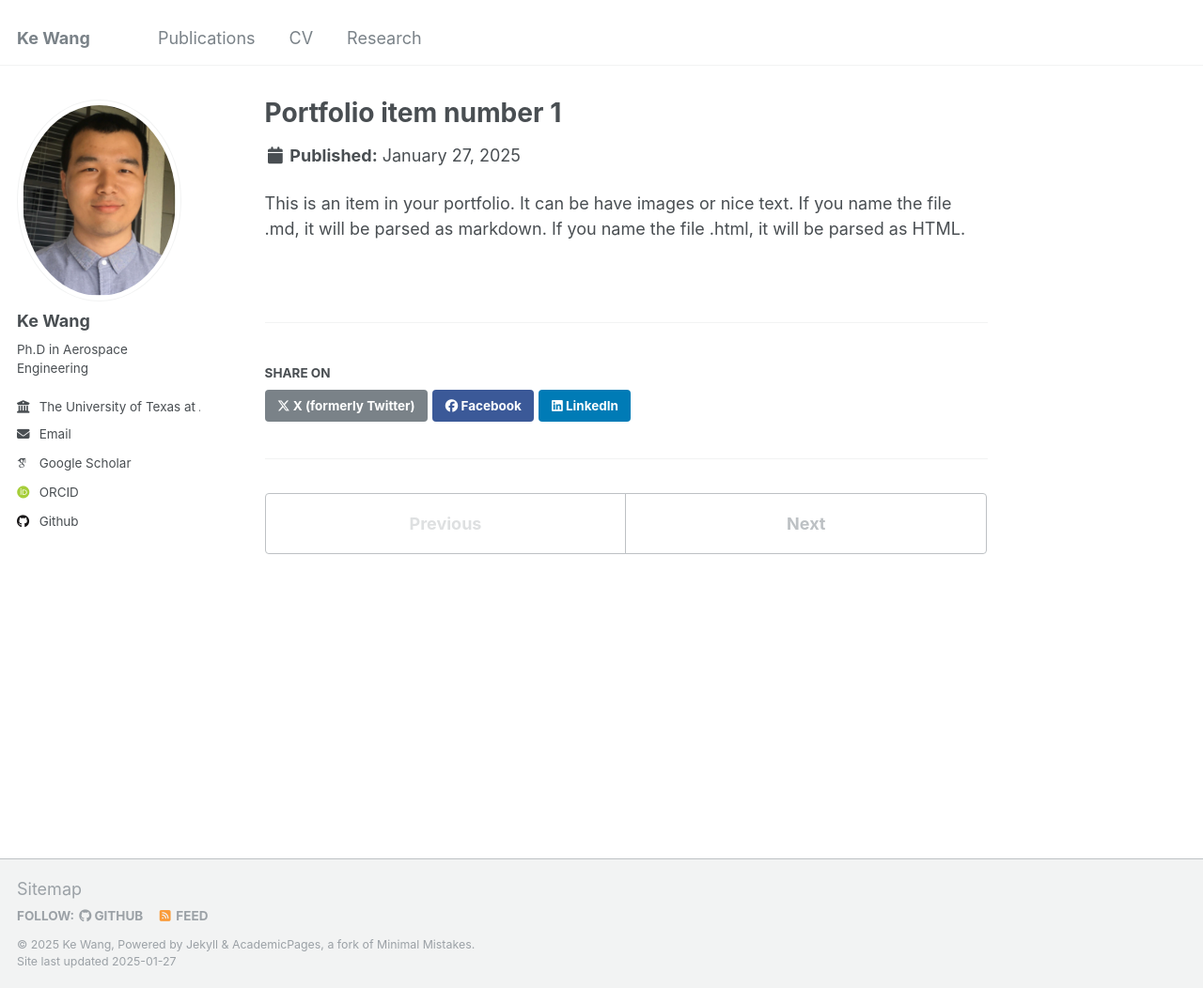
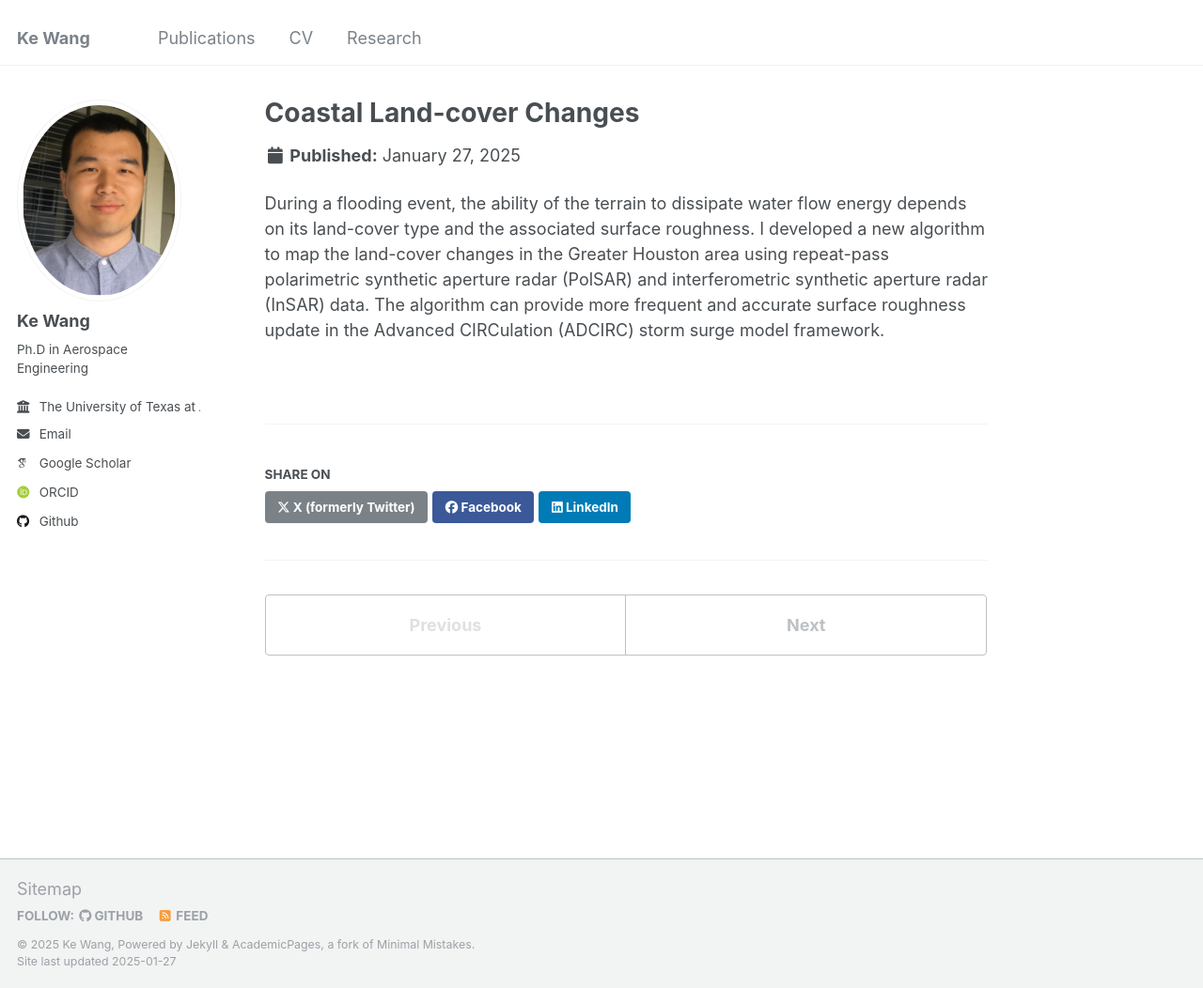
Before and after one commit to aik9508/aik9508.github.io, a Jekyll site: the page built from _research/research-1.md, in a window 1280 px wide and 1052 px high. Shown: the whole window at 94% size. Built offline with Jekyll 4.4.1, drawn with Linux system fonts in a browser that asks for light colours; some web fonts are replaced.

Commit message:
update research-1.md

```diff
--- a/_research/research-1.md
+++ b/_research/research-1.md
@@ -1,7 +1,7 @@
 ---
-title: "Portfolio item number 1"
-excerpt: "Short description of portfolio item number 1<br/><img src='/images/500x300.png'>"
-collection: portfolio
+title: "Coastal Land-cover Changes"
+excerpt: "Coastal Land-cover Changes<br/><img src='/images/research-figure-1.png'>"
+collection: research
 ---
 
-This is an item in your portfolio. It can be have images or nice text. If you name the file .md, it will be parsed as markdown. If you name the file .html, it will be parsed as HTML.
+During a flooding event, the ability of the terrain to dissipate water flow energy depends on its land-cover type and the associated surface roughness. I developed a new algorithm to map the land-cover changes in the Greater Houston area using repeat-pass polarimetric synthetic aperture radar (PolSAR) and interferometric synthetic aperture radar (InSAR) data. The algorithm can provide more frequent and accurate surface roughness update in the Advanced CIRCulation (ADCIRC) storm surge model framework.
```
Also changed, not shown: images/research-figure-1.png (added), images/research-figure-2.png (added), 2 other files.
